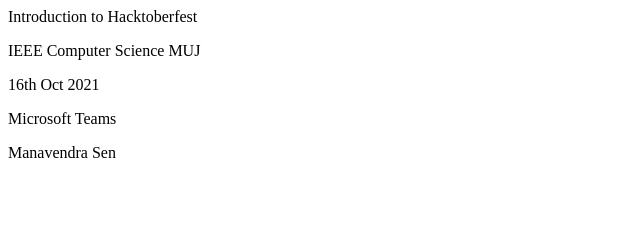
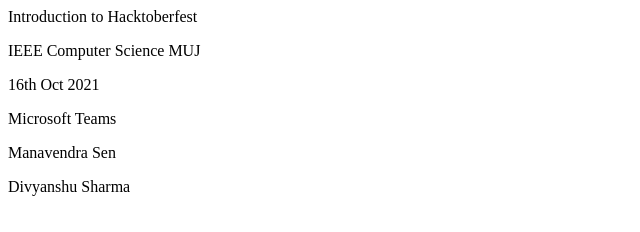
Before and after one commit to ieeemuj/IntroToHacktoberfest, a plain HTML site: page index.html in a window 1280 px wide. Shown: the whole page, without its empty margins (0-640 px from the left). Drawn offline with Linux system fonts and the light colour scheme.

Commit message:
Added divyanshu host

```diff
--- a/index.html
+++ b/index.html
@@ -5,5 +5,6 @@
 		<p>16th Oct 2021</p>
 		<p>Microsoft Teams</p>
 		<p>Manavendra Sen</p>
+		<p>Divyanshu Sharma</p>
 	</body>
 </html>
```
